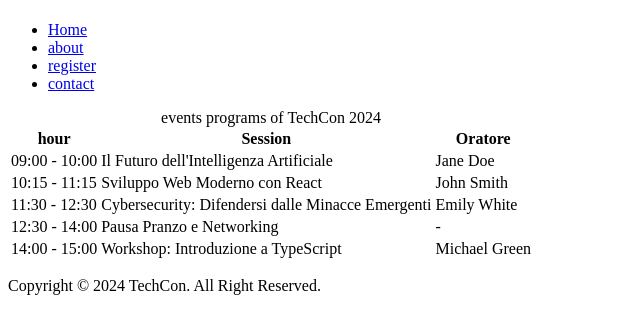
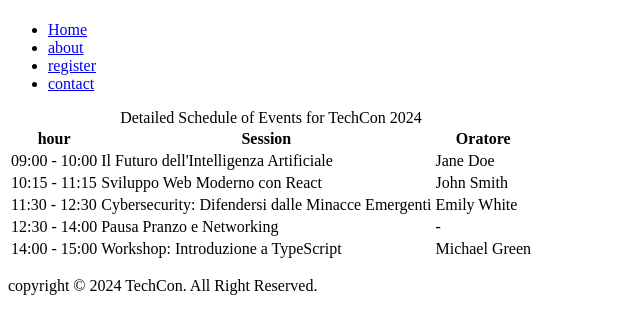
Before and after one commit to SaadiaNazih92/TechCon_HTML, a plain HTML site: page techcon_website/schedule.html in a window 1280 px wide. Shown: the part 59-392 px from the top of the page, without its empty margins (0-640 px from the left). Drawn offline with Linux system fonts and the light colour scheme.

Commit message:
new update

```diff
--- a/techcon_website/schedule.html
+++ b/techcon_website/schedule.html
@@ -21,7 +21,7 @@
 
     <main>
         <table>
-            <caption>events programs of TechCon 2024</caption>
+            <caption>Detailed Schedule of Events for TechCon 2024 </caption>
             <thead>
                 <tr>
                     <th scope="col">hour</th>
@@ -60,7 +60,7 @@
     </main>
 
     <footer>
-        <p>Copyright &copy; 2024 TechCon. All Right Reserved.</p>
+        <p>copyright &copy; 2024 TechCon. All Right Reserved.</p>
     </footer>
 
 </body>
```
